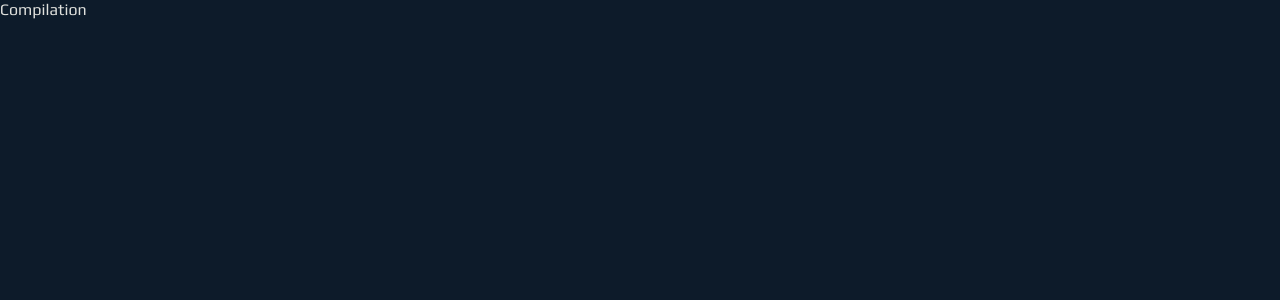
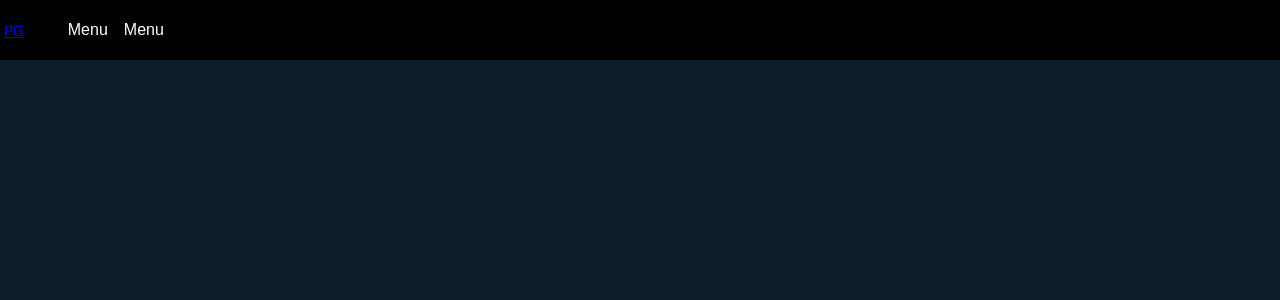
Before and after one commit to Dimterion/Playground, a React (Vite) app: page /compilation in a window 1280 px wide. Shown: the top 300 px of the page. Built offline with nearby package versions, Linux system fonts and the light colour scheme.

Commit message:
change components structure

```diff
--- a/src/components/Header/Header.jsx
+++ b/src/components/Header/Header.jsx
@@ -1,77 +1,72 @@
 import { Link } from "react-router-dom";
-import { FaBackward } from "react-icons/fa";
 import "./header.css";
 
 export default function Header() {
   return (
-    <Link to="/" aria-label="Back to home page" className="header-link">
-      <FaBackward />
-    </Link>
-
-    // <header className="header-menu__wrapper">
-    //   <div className="header-menu__bar">
-    //     <Link to="/" className="header-logo">
-    //       PG
-    //     </Link>
-    //     <nav>
-    //       <ul className="header-navigation header-hide">
-    //         <li>
-    //           <button>Menu</button>
-    //           <div className="header-dropdown__wrapper">
-    //             <div className="header-dropdown">
-    //               <ul className="header-ul">
-    //                 <li>
-    //                   <div className="header-item-title">
-    //                     <h3>Item</h3>
-    //                     <p>Item description</p>
-    //                   </div>
-    //                 </li>
-    //                 <li>
-    //                   <div className="header-item-title">
-    //                     <h3>Item</h3>
-    //                     <p>Item description</p>
-    //                   </div>
-    //                 </li>
-    //                 <li>
-    //                   <div className="header-item-title">
-    //                     <h3>Item</h3>
-    //                     <p>Item description</p>
-    //                   </div>
-    //                 </li>
-    //               </ul>
-    //             </div>
-    //           </div>
-    //         </li>
-    //         <li>
-    //           <button>Menu</button>
-    //           <div className="header-dropdown__wrapper">
-    //             <div className="header-dropdown">
-    //               <ul className="header-ul">
-    //                 <li>
-    //                   <div className="header-item-title">
-    //                     <h3>Item</h3>
-    //                     <p>Item description</p>
-    //                   </div>
-    //                 </li>
-    //                 <li>
-    //                   <div className="header-item-title">
-    //                     <h3>Item</h3>
-    //                     <p>Item description</p>
-    //                   </div>
-    //                 </li>
-    //                 <li>
-    //                   <div className="header-item-title">
-    //                     <h3>Item</h3>
-    //                     <p>Item description</p>
-    //                   </div>
-    //                 </li>
-    //               </ul>
-    //             </div>
-    //           </div>
-    //         </li>
-    //       </ul>
-    //     </nav>
-    //   </div>
-    // </header>
+    <header className="header-menu__wrapper">
+      <div className="header-menu__bar">
+        <Link to="/" className="header-logo">
+          PG
+        </Link>
+        <nav>
+          <ul className="header-navigation header-hide">
+            <li>
+              <button>Menu</button>
+              <div className="header-dropdown__wrapper">
+                <div className="header-dropdown">
+                  <ul className="header-ul">
+                    <li>
+                      <div className="header-item-title">
+                        <h3>Item</h3>
+                        <p>Item description</p>
+                      </div>
+                    </li>
+                    <li>
+                      <div className="header-item-title">
+                        <h3>Item</h3>
+                        <p>Item description</p>
+                      </div>
+                    </li>
+                    <li>
+                      <div className="header-item-title">
+                        <h3>Item</h3>
+                        <p>Item description</p>
+                      </div>
+                    </li>
+                  </ul>
+                </div>
+              </div>
+            </li>
+            <li>
+              <button>Menu</button>
+              <div className="header-dropdown__wrapper">
+                <div className="header-dropdown">
+                  <ul className="header-ul">
+                    <li>
+                      <div className="header-item-title">
+                        <h3>Item</h3>
+                        <p>Item description</p>
+                      </div>
+                    </li>
+                    <li>
+                      <div className="header-item-title">
+                        <h3>Item</h3>
+                        <p>Item description</p>
+                      </div>
+                    </li>
+                    <li>
+                      <div className="header-item-title">
+                        <h3>Item</h3>
+                        <p>Item description</p>
+                      </div>
+                    </li>
+                  </ul>
+                </div>
+              </div>
+            </li>
+          </ul>
+        </nav>
+      </div>
+    </header>
   );
 }
--- a/src/components/Header/header.css
+++ b/src/components/Header/header.css
@@ -1,34 +1,4 @@
-.header-link {
-  margin: 5px;
-  color: var(--secondary);
-  font-size: 1.25rem;
-  text-transform: uppercase;
-  text-decoration: none;
-  transition: 0.5s;
-  animation: header-link--appear 1s ease-in-out;
-}
-
-@keyframes header-link--appear {
-  0% {
-    opacity: 0;
-  }
-
-  70% {
-    opacity: 0;
-  }
-
-  100% {
-    opacity: 1;
-  }
-}
-
-.header-link:hover {
-  color: var(--tertiary);
-  transition: 0.5s;
-}
-
-/* Header */
-/* .header-menu__wrapper {
+.header-menu__wrapper {
   --header-primary__color: #000;
   --header-secondary__color: #333;
   --header-tertiary__color: #fff;
@@ -169,4 +139,4 @@
 
 .header-ul li:hover p {
   color: var(--header-tertiary__color);
-} */
+}
--- /dev/null
+++ b/src/components/ui/Header/Header.jsx
@@ -0,0 +1,11 @@
+import { Link } from "react-router-dom";
+import { FaBackward } from "react-icons/fa";
+import "./header.css";
+
+export default function Header() {
+  return (
+    <Link to="/" aria-label="Back to home page" className="header-link">
+      <FaBackward />
+    </Link>
+  );
+}
--- /dev/null
+++ b/src/components/ui/Header/header.css
@@ -0,0 +1,28 @@
+.header-link {
+  margin: 5px;
+  color: var(--secondary);
+  font-size: 1.25rem;
+  text-transform: uppercase;
+  text-decoration: none;
+  transition: 0.5s;
+  animation: header-link--appear 1s ease-in-out;
+}
+
+@keyframes header-link--appear {
+  0% {
+    opacity: 0;
+  }
+
+  70% {
+    opacity: 0;
+  }
+
+  100% {
+    opacity: 1;
+  }
+}
+
+.header-link:hover {
+  color: var(--tertiary);
+  transition: 0.5s;
+}
--- a/src/pages/CardsGame/CardsGame.jsx
+++ b/src/pages/CardsGame/CardsGame.jsx
@@ -1,6 +1,6 @@
 import { useEffect } from "react";
-import Header from "../../components/Header/Header";
-import Footer from "../../components/Footer/Footer";
+import Header from "../../components/ui/Header/Header";
+import Footer from "../../components/ui/Footer/Footer";
 import "./cardsGame.css";
 
 export default function CardsGame() {
--- a/src/pages/Clock/Clock.jsx
+++ b/src/pages/Clock/Clock.jsx
@@ -1,6 +1,6 @@
 import { useEffect, useRef } from "react";
-import Header from "../../components/Header/Header";
-import Footer from "../../components/Footer/Footer";
+import Header from "../../components/ui/Header/Header";
+import Footer from "../../components/ui/Footer/Footer";
 import "./clock.css";
 
 function Clock() {
--- a/src/pages/Compilation/Compilation.jsx
+++ b/src/pages/Compilation/Compilation.jsx
@@ -1,7 +1,12 @@
+import Header from "../../components/Header/Header";
 import "./compilation.css";
 
 function Compilation() {
-  return <main>Compilation</main>;
+  return (
+    <main>
+      <Header />
+    </main>
+  );
 }
 
 export default Compilation;
--- a/src/pages/ExpenseTracker/ExpenseTracker.jsx
+++ b/src/pages/ExpenseTracker/ExpenseTracker.jsx
@@ -1,5 +1,7 @@
 import { useEffect, useState } from "react";
 import "./expenseTracker.css";
+import Header from "../../components/ui/Header/Header";
+import Footer from "../../components/ui/Footer/Footer";
 
 function ExpenseTracker() {
   const [balance, setBalance] = useState(() => {
@@ -41,6 +43,7 @@ function ExpenseTracker() {
 
   return (
     <main className="expenseTracker-main">
+      <Header />
       <section>
         <h3>Your Balance:</h3>
         <h2>${balance.toFixed(2)}</h2>
@@ -77,6 +80,7 @@ function ExpenseTracker() {
           </button>
         </form>
       </section>
+      <Footer />
     </main>
   );
 }
--- a/src/pages/ImageEditor/ImageEditor.jsx
+++ b/src/pages/ImageEditor/ImageEditor.jsx
@@ -1,6 +1,6 @@
 import { useState } from "react";
-import Header from "../../components/Header/Header";
-import Footer from "../../components/Footer/Footer";
+import Header from "../../components/ui/Header/Header";
+import Footer from "../../components/ui/Footer/Footer";
 import "./imageEditor.css";
 
 function ImageEditor() {
--- a/src/pages/RPSGame/RPSGame.jsx
+++ b/src/pages/RPSGame/RPSGame.jsx
@@ -15,8 +15,8 @@ import rock from "../../assets/RPSGame/rock.jpg";
 import paper from "../../assets/RPSGame/paper.jpg";
 import scissors from "../../assets/RPSGame/scissors.jpg";
 import questionMark from "../../assets/RPSGame/questionMark.jpg";
-import Header from "../../components/Header/Header";
-import Footer from "../../components/Footer/Footer";
+import Header from "../../components/ui/Header/Header";
+import Footer from "../../components/ui/Footer/Footer";
 import "./rpsGame.css";
 
 export default function RPSGame() {
```
Also changed, not shown: src/components/ui/Footer/Footer.jsx (renamed from src/components/Footer/Footer.jsx), src/components/ui/Footer/footer.css (renamed from src/components/Footer/footer.css).
